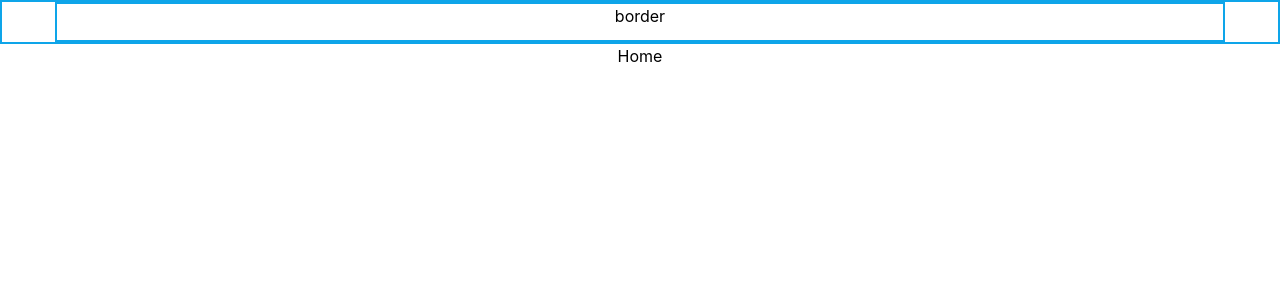
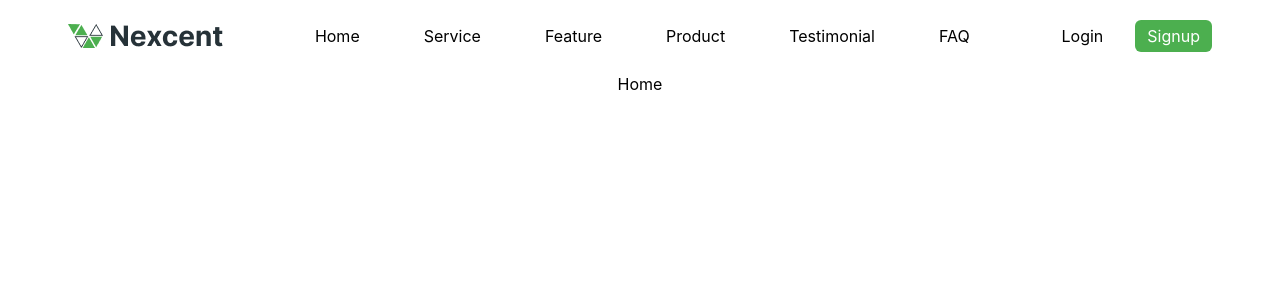
Before and after one commit to imlnr/figma-design, a React (Create React App) app: page / in a window 1280 px wide. Shown: the top 300 px of the page. Built offline with nearby package versions, Linux system fonts and the light colour scheme.

Commit message:
final commit

```diff
--- a/package.json
+++ b/package.json
@@ -8,6 +8,7 @@
     "@testing-library/user-event": "^13.5.0",
     "react": "^18.2.0",
     "react-dom": "^18.2.0",
+    "react-router-dom": "^6.22.3",
     "react-scripts": "5.0.1",
     "web-vitals": "^2.1.4"
   },
--- a/src/App.js
+++ b/src/App.js
@@ -1,4 +1,4 @@
-import logo from './logo.svg';
+// import logo from './logo.svg';
 import './App.css';
 import Home from './pages/Home';
 import Navbar from './components/Navbar';
--- a/src/components/Navbar.jsx
+++ b/src/components/Navbar.jsx
@@ -1,13 +1,30 @@
-import React from 'react'
-
+import React from 'react';
+import logo from '../assets/Logo.png'
 const Navbar = () => {
     return (
-        <div className='w-full border-solid border-2 border-sky-500'>
-            <nav className='m-auto border-solid border-2 border-sky-500 h-10 w-11/12'>
-                border
+        <div className="p-4 w-full">
+            <nav className="h-10 w-11/12 m-auto container mx-auto flex justify-between items-center">
+                {/* Logo */}
+                <div className="text-white font-bold"><img src={logo} alt="" /></div>
+
+                {/* Navigation Items */}
+                <div className="flex items-center space-x-16">
+                    <a href="#" >Home</a>
+                    <a href="#" >Service</a>
+                    <a href="#" >Feature</a>
+                    <a href="#" >Product</a>
+                    <a href="#" >Testimonial</a>
+                    <a href="#">FAQ</a>
+                </div>
+
+                {/* Login and Signup Buttons */}
+                <div className="flex items-center space-x-8">
+                    <button className='rounded-md' >Login</button>
+                    <button className='bg-[#4CAF4F] text-white px-3 py-1 rounded-md'>Signup</button>
+                </div>
             </nav>
         </div>
-    )
+    );
 }
 
-export default Navbar
+export default Navbar;
```
Also changed, not shown: 1 other file (tests, documents, lock files or other folders).
